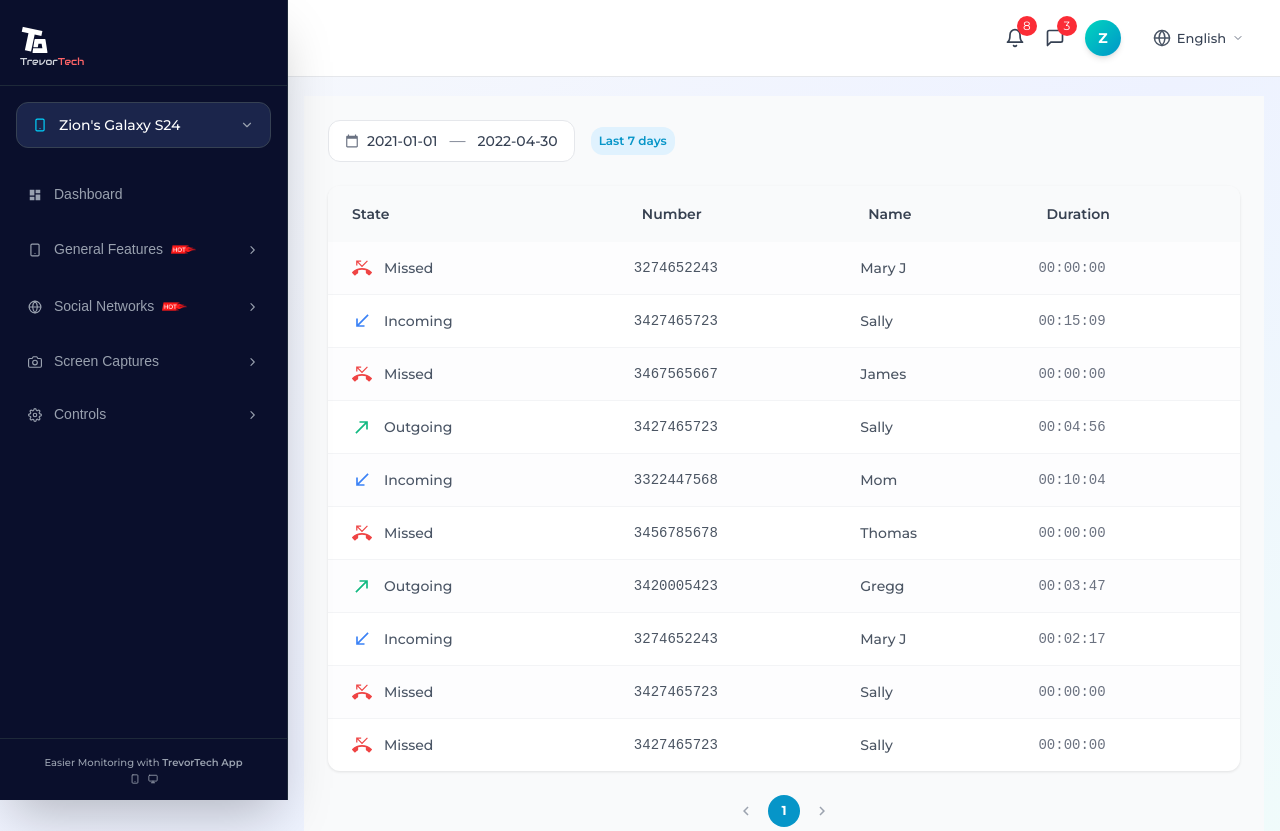
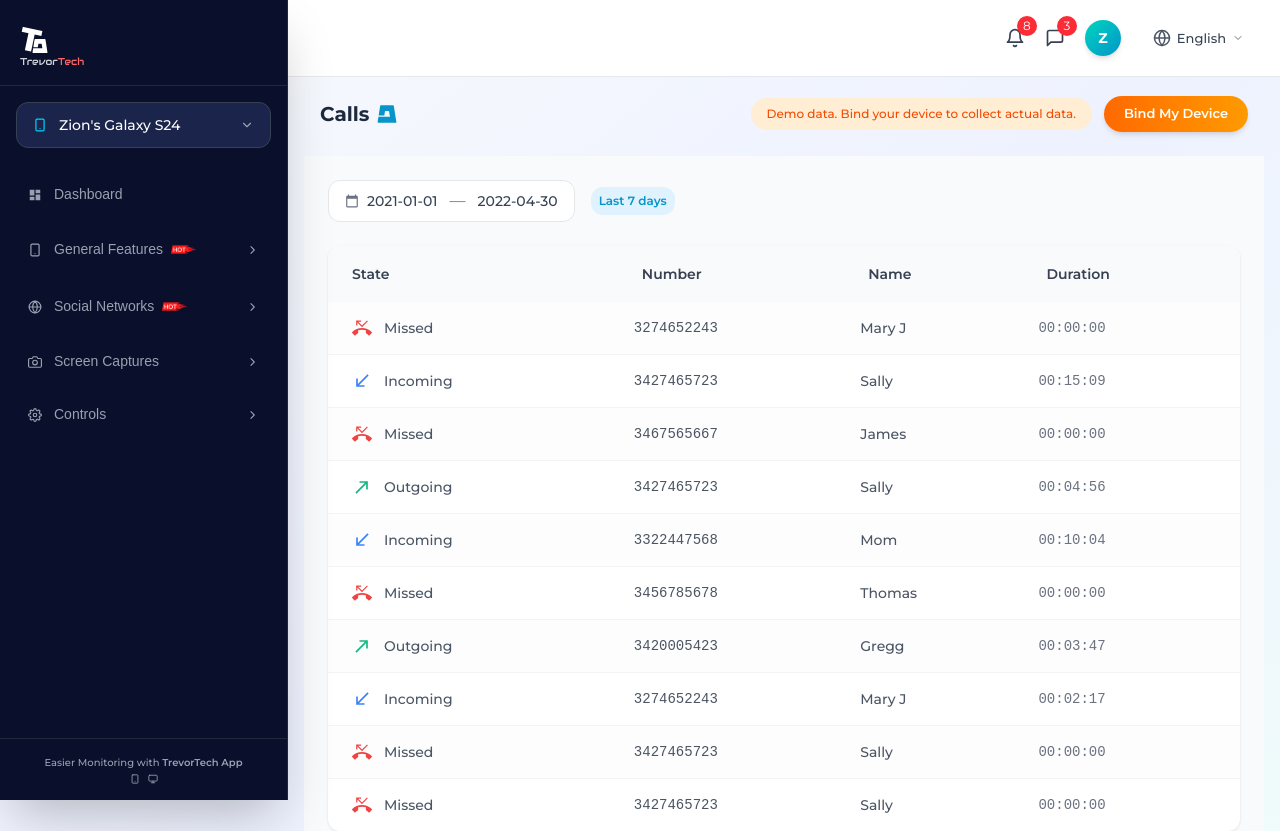
Before and after one commit to LifeofPaks/trevor-tech, a React (Vite) app: page /demo/general/calls in a window 1280 px wide. Shown: the top 831 px of the page. Built offline with nearby package versions, Linux system fonts and the light colour scheme; a web font is replaced by a local one.

Commit message:
updated ui

```diff
--- a/src/pages/calls/CallsPage.jsx
+++ b/src/pages/calls/CallsPage.jsx
@@ -21,6 +21,7 @@ import {
   MdChevronLeft,
   MdChevronRight,
 } from "react-icons/md";
+import { IoLogoBitbucket } from "react-icons/io5";
 
 // Sample Call Data
 const calls = [
@@ -100,6 +101,25 @@ const CallsPage = () => {
   const [page, setPage] = useState(1);
 
   return (
+    <>
+      <header className="!mb-4 sm:!mb-6 !px-4">
+        <div className="flex flex-col sm:flex-row sm:items-center sm:justify-between !gap-3 sm:!gap-4">
+          <div className="flex items-center !gap-2 sm:!gap-3">
+            <h1 className="text-lg sm:text-lg md:text-xl font-bold text-slate-800 flex items-center !gap-2">
+              Calls
+              <IoLogoBitbucket className="text-[#0695c8] rotate-[180deg]" />
+            </h1>
+          </div>
+          <div className="flex sm:flex-row items-start sm:items-center !gap-2 sm:!gap-3">
+            <span className="text-[10px] sm:text-xs text-orange-600 bg-orange-100 !px-3 sm:!px-4 !py-1.5 sm:!py-2 rounded-full font-medium">
+              Demo data. Bind your device to collect actual data.
+            </span>
+            <button className="bg-gradient-to-r from-orange-500 to-amber-500 text-white text-[13px] !px-4 sm:!px-5 !py-1.5 sm:!py-2 rounded-full font-semibold shadow-md hover:shadow-xl transition-all hover:scale-105 whitespace-nowrap">
+              Bind My Device
+            </button>
+          </div>
+        </div>
+      </header>
       <Box className="!p-6 !bg-gray-50 !min-h-screen">
         {/* Header */}
         <Box className="!mb-6">
@@ -133,7 +153,6 @@ const CallsPage = () => {
                 }}
               />
             </Stack>
-
           </Stack>
         </Box>
 
@@ -255,7 +274,6 @@ const CallsPage = () => {
                     >
                       {call.duration}
                     </TableCell>
-
                   </TableRow>
                 );
               })}
@@ -286,6 +304,7 @@ const CallsPage = () => {
           </Stack>
         </Box>
       </Box>
+    </>
   );
 };
 
```
Lines whose indentation alone changed are shown as unchanged.
